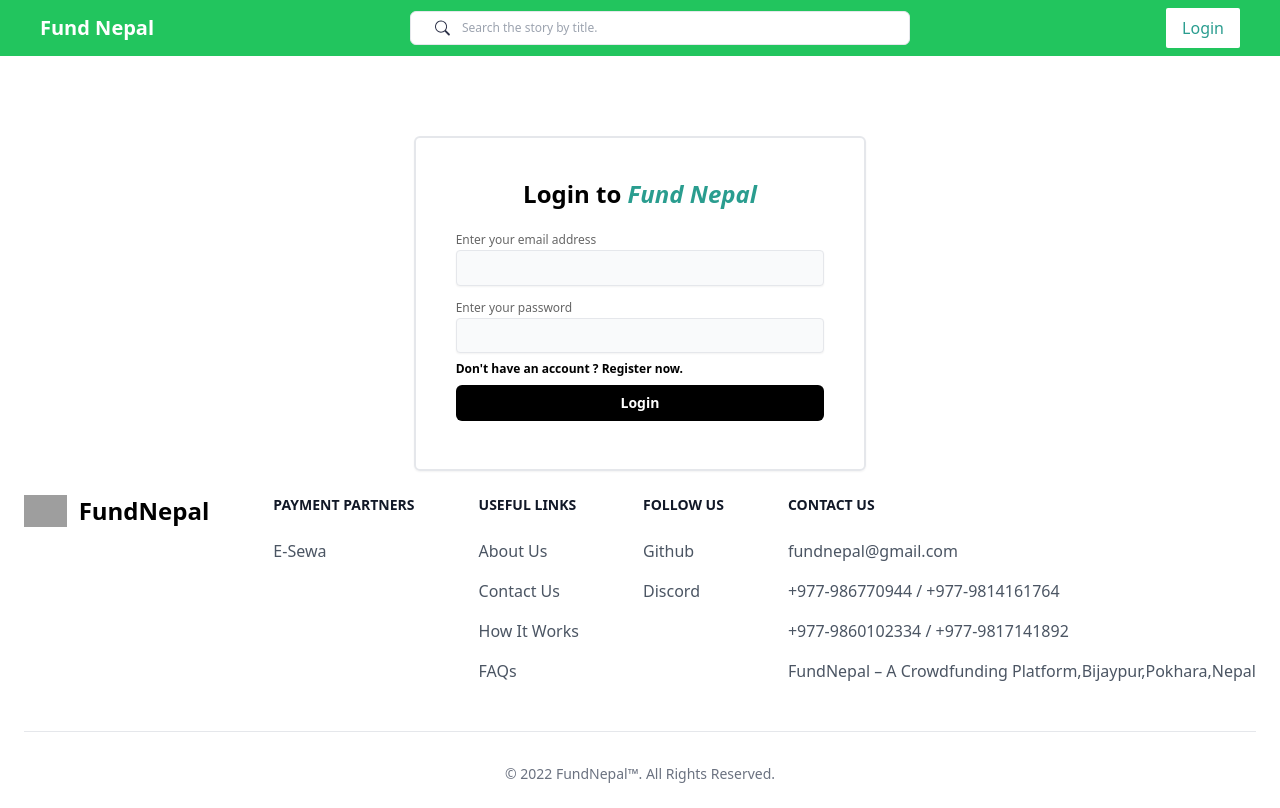
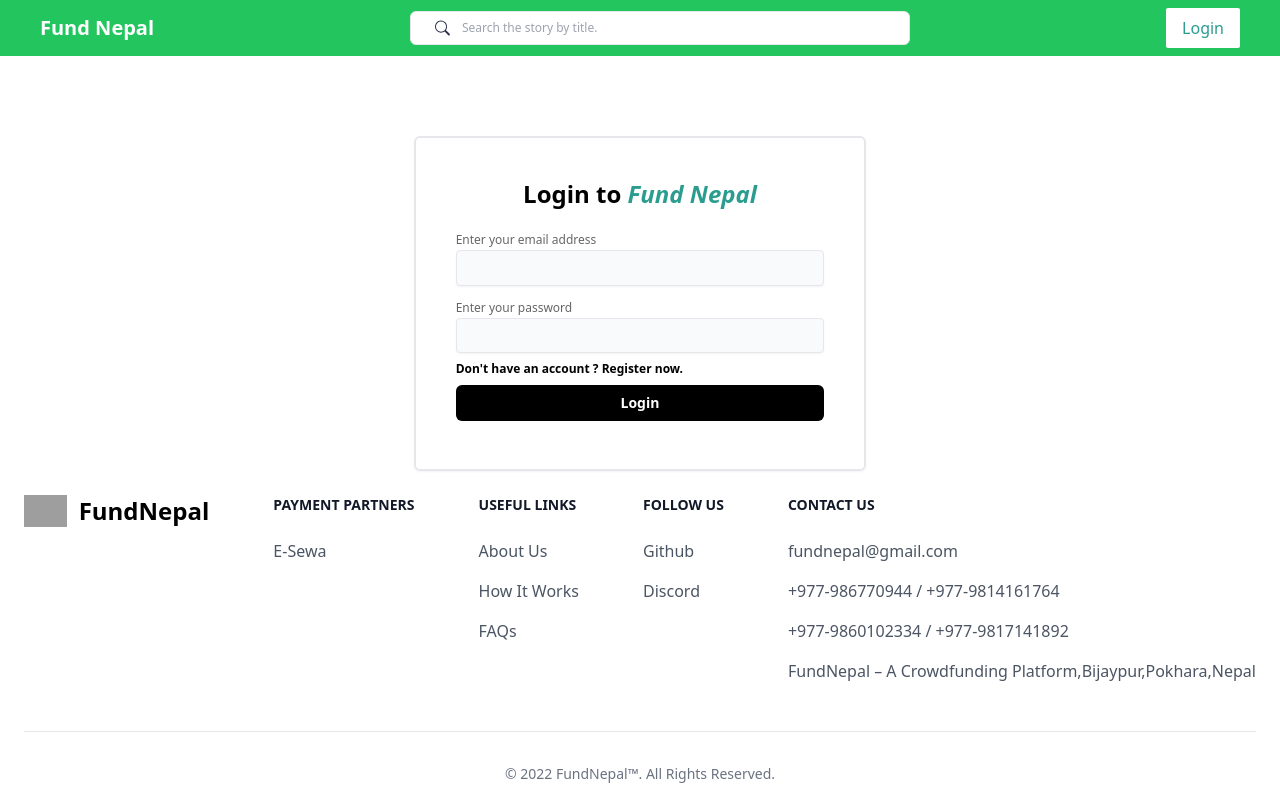
Before and after one commit to debuggers-pu/Fund-Nepal, a React (Create React App) app in the folder client/: page /auth/login in a window 1280 px wide. Built offline with nearby package versions, Linux system fonts and the light colour scheme; grey boxes are pictures that could not be loaded.

Commit message:
git push

```diff
--- a/client/src/components/Navbar.jsx
+++ b/client/src/components/Navbar.jsx
@@ -20,7 +20,7 @@
   };
   return (
     <div className="flex justify-between items-center bg-green-500 text-white py-2 px-10 ">
-      <h1 className="font-bold text-xl ">Fund Nepal</h1>
+      <a href="/"><h1 className="font-bold text-xl ">Fund Nepal</h1></a>
       <Searchbox />
       {isAuthenticated === true ? (
         <div className="flex items-center space-x-2">
--- a/client/src/pages/Footer.jsx
+++ b/client/src/pages/Footer.jsx
@@ -37,11 +37,6 @@
 						<li class="mb-4">
 							<a href="#" class="hover:underline">
 								About Us
-							</a>
-						</li>
-						<li class="mb-4">
-							<a href="#" class="hover:underline">
-								Contact Us
 							</a>
 						</li>
 						<li class="mb-4">
--- a/client/src/pages/Services.jsx
+++ b/client/src/pages/Services.jsx
@@ -13,8 +13,6 @@
 			}
 		};
 		getposts();
-
-		return () => {};
 	}, []);
 
 	return (
@@ -25,6 +23,7 @@
 					<div className="border-2 rounded-lg bg-gray-100 mr-5 mt-5 mb-5 ">
 						<img
 							src={`http://localhost:5000/${data.image.split("\\")[1]}`}
+							className="object-cover h-[300px] w-full"
 							alt="services2"
 						/>
 						<div className="p-5">
```
Also changed, not shown: client/src/pages/HomePage.jsx (line endings or trailing spaces), 3 other files (tests, documents, lock files or other folders).
